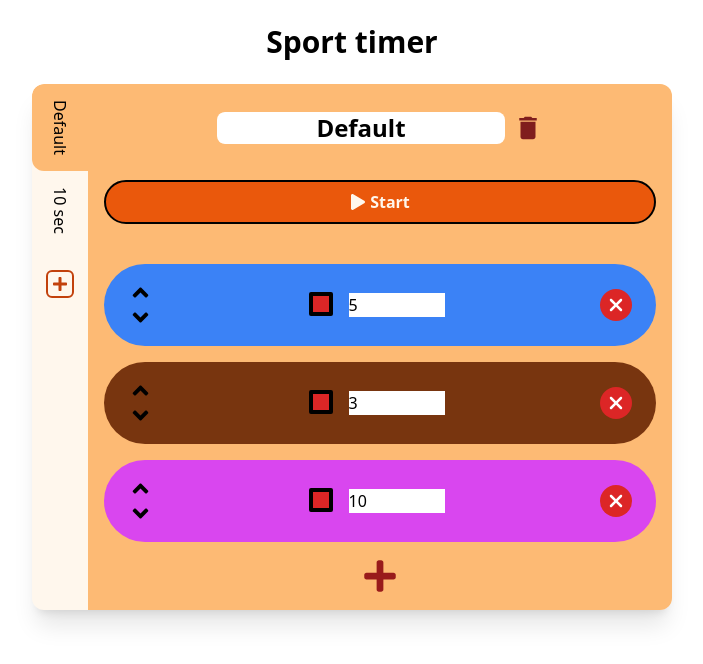
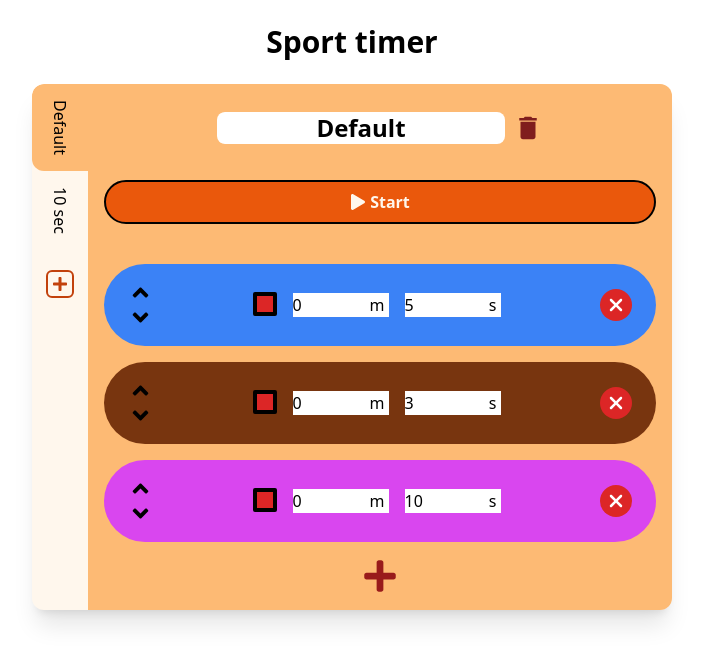
Before and after one commit to BaptisteD51/timer-react, a React (Vite) app: page / in a window 1280 px wide. Shown: the top 664 px of the page, without its empty margins (288-991 px from the left). Built offline with nearby package versions, Linux system fonts and the light colour scheme.

Commit message:
system to change duration in minutes or seconds

```diff
--- a/src/components/Edit/Timer.jsx
+++ b/src/components/Edit/Timer.jsx
@@ -1,4 +1,4 @@
-import { useContext } from "react"
+import { useContext, useRef } from "react"
 import { Timers } from "../../contexts/Timers"
 import { FaAngleUp, FaAngleDown } from "react-icons/fa"
 import { FaXmark } from "react-icons/fa6"
@@ -7,26 +7,76 @@ import Palette from "./Palette.jsx"
 function Timer({ duration, id, color }) {
     let { profiles, updateProfiles, currentProfile, updateCurrentProfile } = useContext(Timers)
 
-    // Change the duration of a timer
-    function updateTime(e) {
-        let newDuration = e.target.value
+    console.log(duration)
+
+    //To retrieve the value of the minutes input
+    let inpMinRef = useRef(parseInt(Math.random() * 10 ** 6))
+
+    //To retrieve the value of the seconds input
+    let inpSecRef = useRef(parseInt(Math.random() * 10 ** 6))
+
+    function getFullMinutes(tenth){
+        return parseInt(tenth / 600)
+    }
+
+    function getRemainingSecs(tenth){
+        return parseInt( (tenth % 600) / 10 )
+    }
+
+    // Change the duration of a timer using minutes input
+    function updateTimeMinutes(e){
+        let newMinutes = e.target.value
+
+        let updatedTimerIndex = currentProfile.timers.findIndex(
+            (timer) => timer.id == id
+        )
+
+        let zeroMinutes = ( parseInt(newMinutes) == 0 && inpSecRef.current.value > 0)
+
         let regex = /^\d+$/g
 
-        if (newDuration.match(regex) && parseInt(newDuration) > 0) {
+        if ( newMinutes.match(regex) && parseInt(newMinutes) >= 0 ) {
+            // We don't want a timer with no mins and no sec
+            if ( parseInt(newMinutes) > 0 || zeroMinutes){
+                currentProfile.timers[updatedTimerIndex].duration =
+                ( parseInt(newMinutes) * 600 ) + (inpSecRef.current.value * 10)
+
+                updateCurrentProfile(currentProfile)
+            } else {
+                e.target.value = 1
+            }
+
+        } else if (newMinutes != '') {
+            e.target.value = getFullMinutes(duration)
+        }
+    }
+
+    // Change the duration of a timer using seconds input
+    function updateTimeSeconds(e) {
+        let newSeconds = e.target.value
+        let regex = /^\d+$/g
+
+        let fullMin = inpMinRef.current.value
+        let fullMinTenthSec = fullMin * 600
+
+        if ( newSeconds.match(regex) && ( newSeconds <= 59) ) {
+            // We don't want a timer with no mins and no sec
+            if ( parseInt(newSeconds) > 0 || ( parseInt(newSeconds) == 0 && inpMinRef.current.value > 0)){
+
                 let updatedTimerIndex = currentProfile.timers.findIndex(
                     (timer) => timer.id == id
                 )
 
                 currentProfile.timers[updatedTimerIndex].duration =
-                parseInt(newDuration) * 10
+                fullMinTenthSec + parseInt(newSeconds) * 10
 
                 updateCurrentProfile(currentProfile)
+            } else {
+                e.target.value = 1
+            }
 
-        } else if (newDuration == "") {
-            // Do nothing
-
-        } else {
-            e.target.value = duration / 10
+        } else if (newSeconds != '') {
+            e.target.value = getRemainingSecs(duration)
         }
     }
 
@@ -90,14 +140,35 @@ function Timer({ duration, id, color }) {
                     <Palette intervalId={id} />
                 </div>
 
+                <div className="relative">
+                    <div className="absolute right-1">m</div>
+
                     <input
-                    type="number"
+                        ref={inpMinRef}
+                        type="text"
                         inputMode="numeric"
-                    onChange={(e) => updateTime(e)}
+                        onChange={(e) => updateTimeMinutes(e)}
                         onKeyDown={(e)=> onKeyDownHandler(e)}
-                    defaultValue={duration / 10}
+                        defaultValue={getFullMinutes(duration)}
                         className="max-w-24"
                     />
+                </div>
+
+
+                <div className="relative">
+                    <div className="absolute right-1 ">s</div>
+
+                    <input
+                        ref={inpSecRef}
+                        type="text"
+                        inputMode="numeric"
+                        onChange={(e) => updateTimeSeconds(e)}
+                        onKeyDown={(e)=> onKeyDownHandler(e)}
+                        defaultValue={getRemainingSecs(duration)}
+                        className="max-w-24"
+                    />
+                </div>
+
             </div>
 
 
```
Lines whose indentation alone changed are shown as unchanged.
